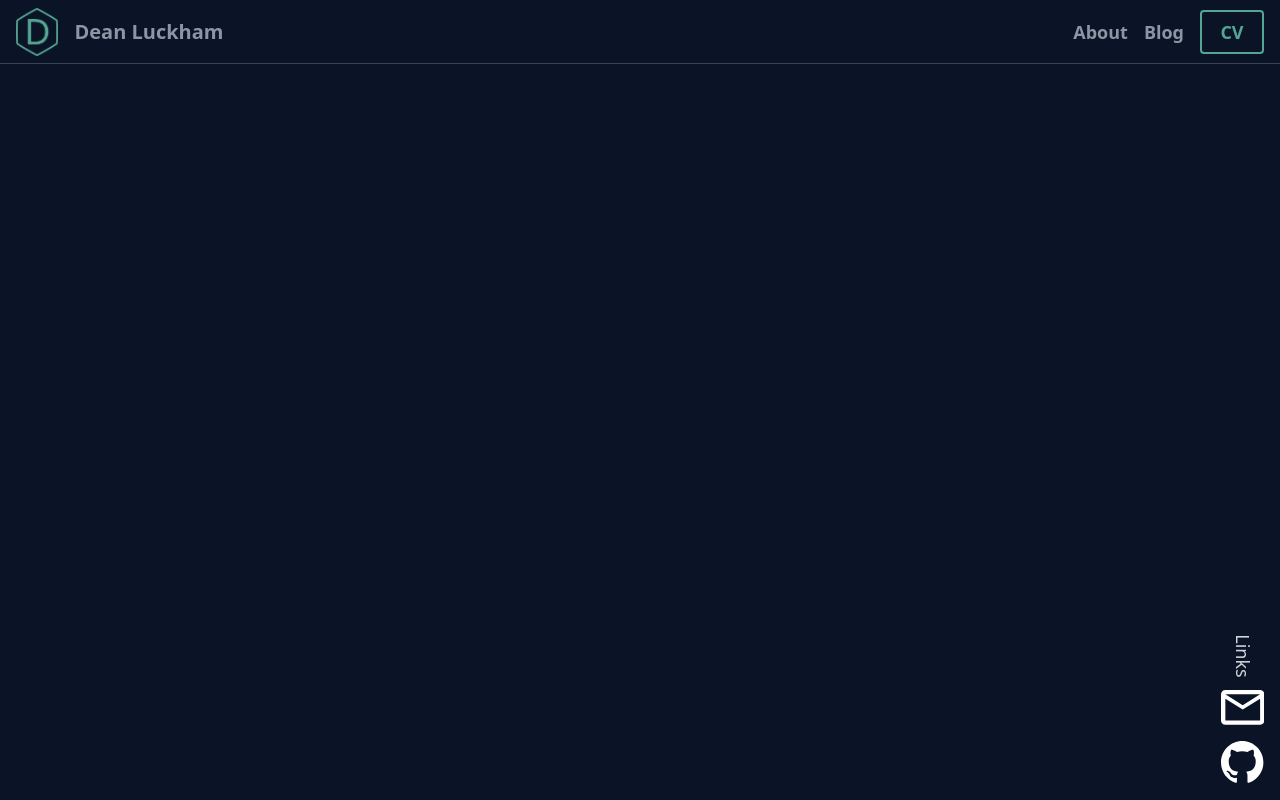
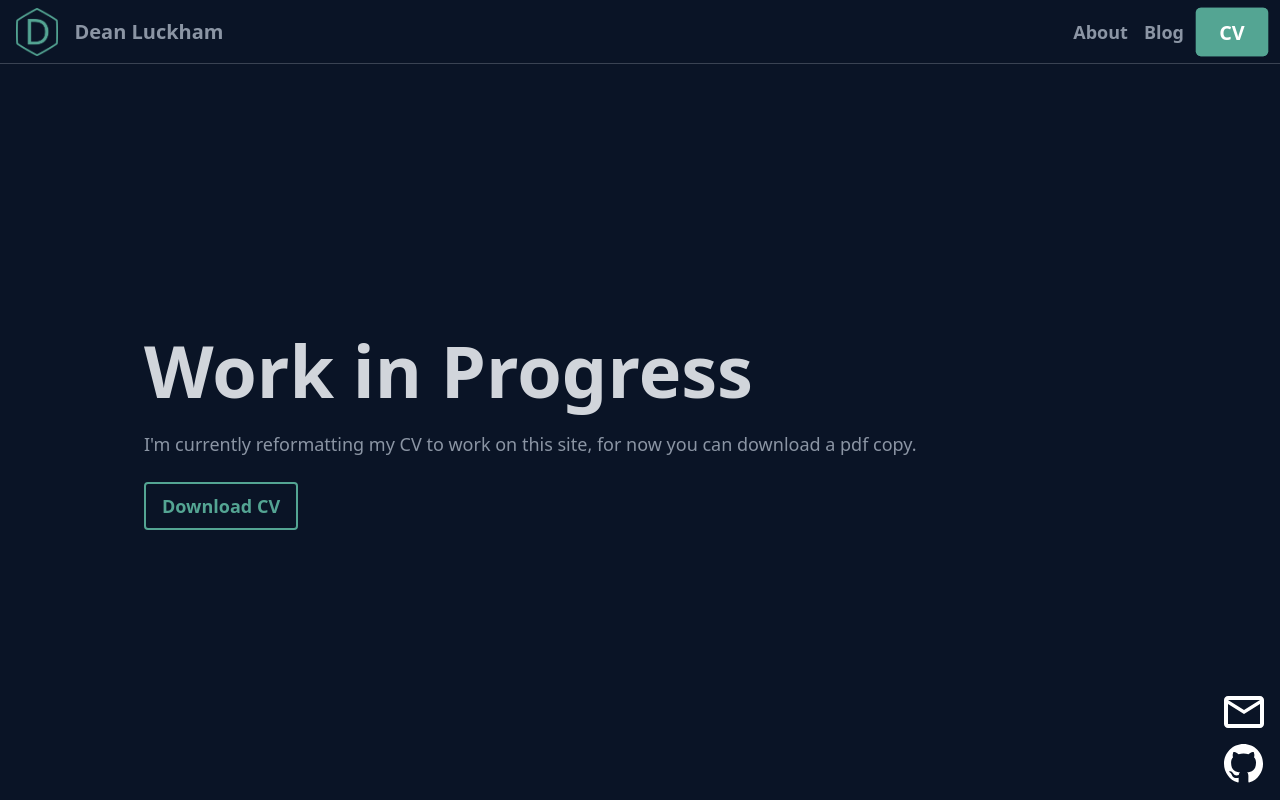
Before and after one commit to DeanLuckham/DeanLuckham, an Angular app: page /cv in a window 1280 px wide. Before the commit this address led to /. Built offline with nearby package versions, Linux system fonts and the light colour scheme.

Commit message:
Add CV page with download link

```diff
--- a/src/app/app.routes.ts
+++ b/src/app/app.routes.ts
@@ -3,6 +3,7 @@ import {HomeComponent} from "./home/home.component";
 import {BlogComponent} from "./blog/blog.component";
 import {ContactComponent} from "./contact/contact.component";
 import {AboutComponent} from "./about/about.component";
+import {CvComponent} from "./cv/cv.component";
 
 const routeConfig: Routes = [
   {
@@ -30,6 +31,11 @@ const routeConfig: Routes = [
     component: AboutComponent,
     title: 'About',
   },
+  {
+    path: 'cv',
+    component: CvComponent,
+    title: 'CV',
+  },
 ];
 
 export default routeConfig;
--- /dev/null
+++ b/src/app/cv/cv.component.html
@@ -0,0 +1,11 @@
+<div id="content" class="text-white flex flex-grow justify-center items-center">
+  <div class="flex flex-col justify-start p-20 w-full max-w-6xl">
+    <h1 class="text-gray-300 font-extrabold text-7xl">Work in Progress</h1>
+    <br>
+    <p id="introduction" class="text-dark-gray text-lg">
+      I'm currently reformatting my CV to work on this site, for now you can download a pdf copy.
+    </p>
+    <br>
+    <app-fillButton external="true" href="https://drive.google.com/uc?export=download&id=1KRsV1gGLRzjQqZfW7vBSVhhFUJmofLPu" content="Download CV"></app-fillButton>
+  </div>
+</div>
--- /dev/null
+++ b/src/app/cv/cv.component.ts
@@ -0,0 +1,22 @@
+import { Component } from '@angular/core';
+import { CommonModule } from '@angular/common';
+import {RouterLink} from "@angular/router";
+import {FillButtonComponent} from "../public/fillButton/fillButton.component";
+
+@Component({
+  selector: 'app-cv',
+  standalone: true,
+  host: {
+    class: 'flex-col flex flex-grow'
+  },
+  imports: [
+    CommonModule,
+    RouterLink,
+    FillButtonComponent,
+  ],
+  templateUrl: './cv.component.html',
+  styleUrls: ['./cv.component.css']
+})
+export class CvComponent {
+
+}
--- a/src/app/header/header.component.css
+++ b/src/app/header/header.component.css
@@ -1,3 +1,9 @@
+@media (max-device-width: 34rem) {
+  #logo-container p {
+    display: none;
+  }
+}
+
 #header-container {
   border-bottom-width: 1px;
   --tw-border-opacity: 0.5;
@@ -13,8 +19,9 @@
   scale: 110%;
 }
 
-button:hover {
+button:hover, .active-button-link {
   color: white;
+  scale: 110%;
 }
 
 button:before {
@@ -30,7 +37,7 @@ button:before {
   z-index: -1;
 }
 
-button:hover:before {
+button:hover:before, .active-button-link:before {
   top: 0;
   scale: 110%;
 }
--- a/src/app/header/header.component.html
+++ b/src/app/header/header.component.html
@@ -6,10 +6,10 @@
     </div>
   </a>
   <div id="nav-links" class="flex justify-between gap-4 items-center w-fit">
-    <a routerLink="about" class="text-dark-gray font-bold text-lg duration-300">About</a>
+    <a routerLink="about" class="text-dark-gray font-bold text-lg duration-300" routerLinkActive="active-link">About</a>
 <!--    <a routerLink="contact" class="text-dark-gray font-bold text-lg duration-300" routerLinkActive="active-link">Contact</a>-->
     <a routerLink="blog" class="text-dark-gray font-bold text-lg duration-300" routerLinkActive="active-link">Blog</a>
-    <button routerLink="/" class="text-secondary font-bold text-lg bg-primary border-secondary w-16 h-11 rounded border-2 hover:scale-110 duration-300">CV</button>
+    <button routerLink="cv" routerLinkActive="active-button-link" class="text-secondary font-bold text-lg bg-primary border-secondary w-16 h-11 rounded border-2 duration-300">CV</button>
   </div>
 </div>
 
--- /dev/null
+++ b/src/app/public/fillButton/fillButton.component.css
@@ -0,0 +1,20 @@
+button:hover, .active {
+  color: white;
+  scale: 110%;
+}
+
+button:before {
+  transition-duration: 300ms;
+  content: "";
+  position: absolute;
+  background: var(--secondary-colour);
+  bottom: 0;
+  top: 100%;
+  right: 0;
+  left: 0;
+  z-index: -1;
+}
+
+button:hover:before, .active:before {
+  top: 0;
+}
--- /dev/null
+++ b/src/app/public/fillButton/fillButton.component.html
@@ -0,0 +1,4 @@
+<button *ngIf="!external" routerLink="{{route}}" routerLinkActive="active" [routerLinkActiveOptions]="{exact: true}" class="text-secondary font-bold text-lg bg-primary border-secondary rounded border-2 duration-300 pl-4 pr-4 pt-2 pb-2">{{content}}</button>
+<a *ngIf="external" href="{{href}}">
+  <button *ngIf="external" class="text-secondary font-bold text-lg bg-primary border-secondary rounded border-2 duration-300 pl-4 pr-4 pt-2 pb-2">{{content}}</button>
+</a>
--- a/src/app/socials/socials.component.css
+++ b/src/app/socials/socials.component.css
@@ -1,3 +1,7 @@
+#socials-container {
+  width: 2.5rem;
+}
+
 svg {
   fill: #FFF;
   transition-duration: 300ms;
--- a/src/app/socials/socials.component.html
+++ b/src/app/socials/socials.component.html
@@ -1,5 +1,5 @@
-<div class="flex flex-col bottom-0 right-0 fixed p-4 justify-between gap-4">
-  <p class="rotate-90 text-gray-300 text-lg mb-1">Links</p>
+<div id="socials-container" class="flex flex-col bottom-0 right-0 fixed m-4 justify-between gap-4">
+<!--  <p class="rotate-90 text-gray-300 text-lg mb-1">Links</p>-->
   <a href="mailto:wscontact@deanluckham.dev">
     <svg xmlns="http://www.w3.org/2000/svg" viewBox="2 4 20 16"><path d="M22 6C22 4.9 21.1 4 20 4H4C2.9 4 2 4.9 2 6V18C2 19.1 2.9 20 4 20H20C21.1 20 22 19.1 22 18V6M20 6L12 11L4 6H20M20 18H4V8L12 13L20 8V18Z"></path></svg>
   </a>
--- a/src/main.ts
+++ b/src/main.ts
@@ -8,7 +8,9 @@ import routeConfig from "./app/app.routes";
 bootstrapApplication(AppComponent,
   {
     providers: [
-      provideRouter(routeConfig)
+      provideRouter(
+        routeConfig
+      ),
     ],
   }
 )
```
Also changed, not shown: src/app/public/fillButton/fillButton.component.ts (added, +25 -0 lines), src/app/cv/cv.component.css (added), 7 other files (tests, documents, lock files or other folders).
